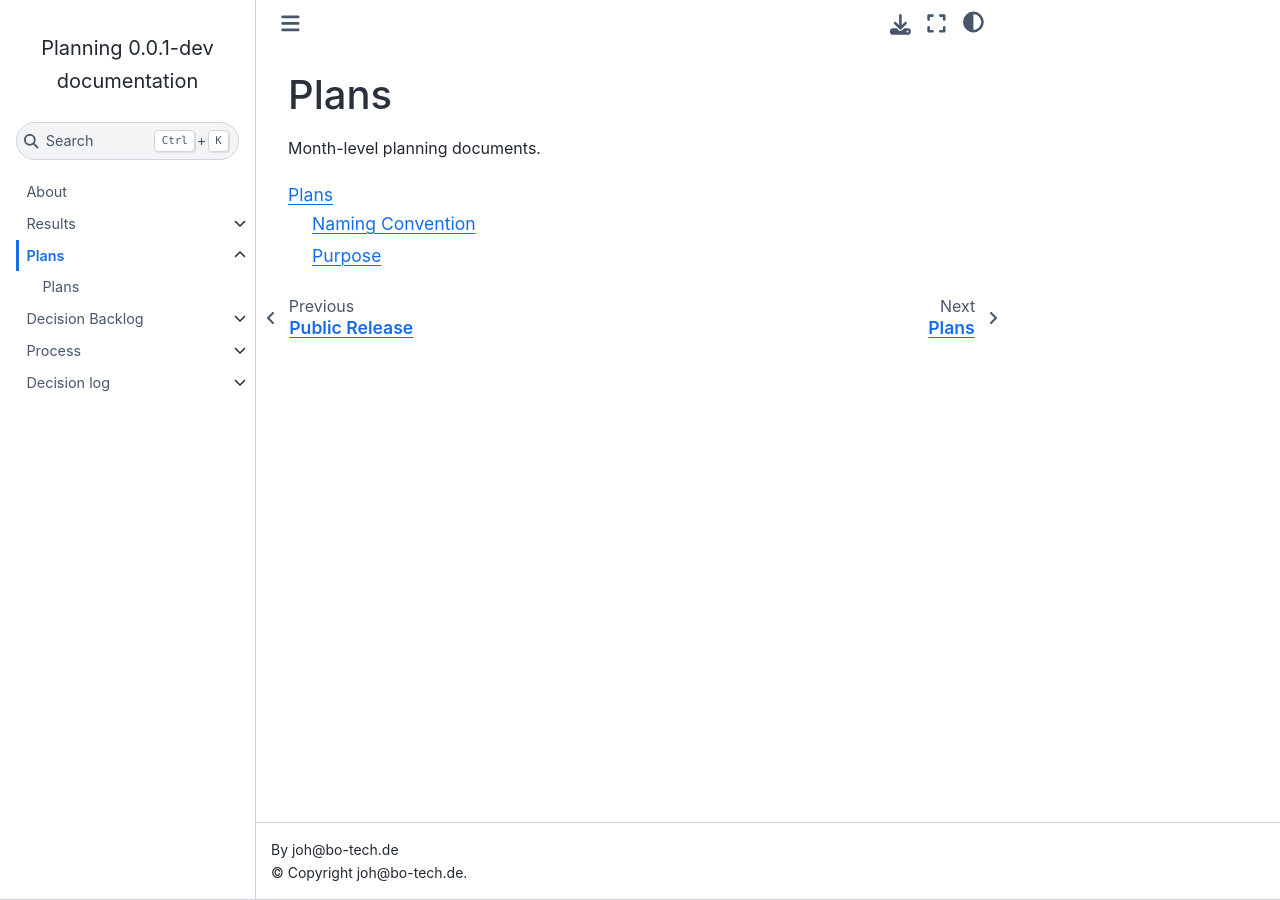
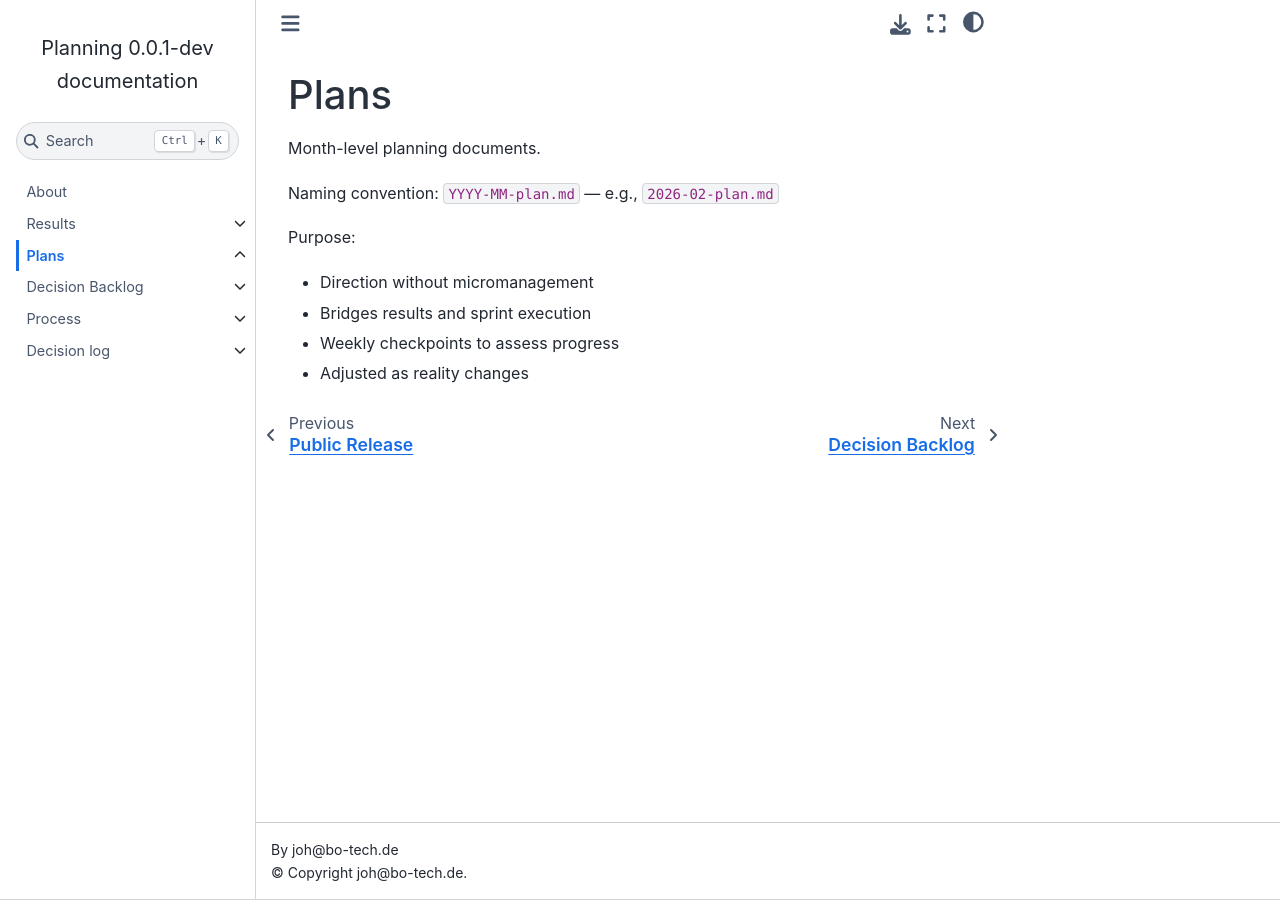
Before and after one commit to bo-tech/business-operations-planning, a Sphinx documentation site: the page built from docs/plans/index.rst, in a window 1280 px wide. Built offline with Sphinx 7.4.7 and the Sphinx Book theme 1.1.4, drawn with Linux system fonts in a browser that asks for light colours.

Commit message:
docs: Merge plans README into index

```diff
--- a/docs/plans/index.rst
+++ b/docs/plans/index.rst
@@ -4,7 +4,14 @@ Plans
 
 Month-level planning documents.
 
+Naming convention: ``YYYY-MM-plan.md`` — e.g., ``2026-02-plan.md``
+
+Purpose:
+
+- Direction without micromanagement
+- Bridges results and sprint execution
+- Weekly checkpoints to assess progress
+- Adjusted as reality changes
+
 .. toctree::
    :maxdepth: 2
-
-   README
```
Also changed, not shown: docs/plans/README.md (deleted, +0 -14 lines).
